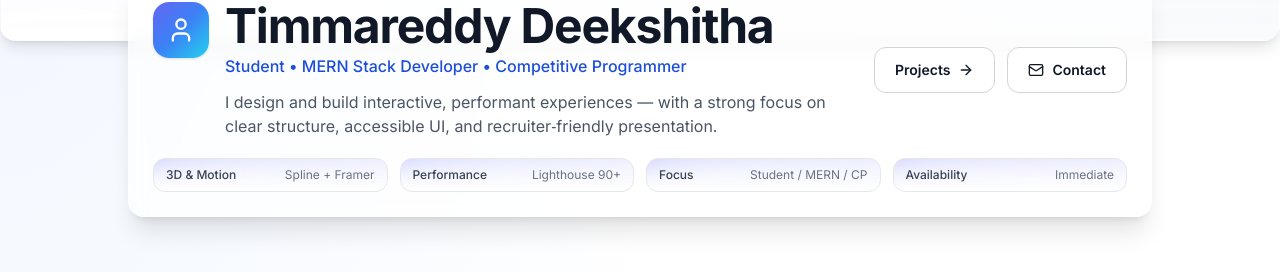
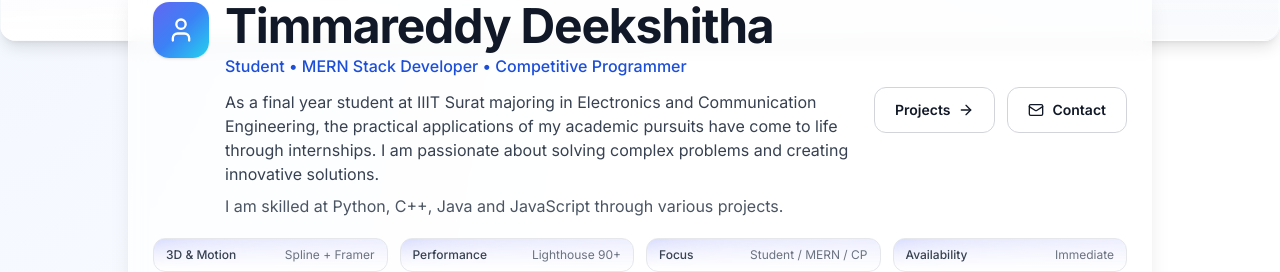
Before and after one commit to flamesdotblue/frontend-repo_xayc0xr5_ci68zw, a React (Vite) app: page / in a window 1280 px wide. Shown: the part 615-887 px from the top of the page. Built offline with nearby package versions, Linux system fonts and the light colour scheme; no server answers; a web font is replaced by a local one.

Commit message:
Update project prj_xayc0xr5 - 2025-10-15T10:19:48.288Z

```diff
--- a/src/components/Hero.jsx
+++ b/src/components/Hero.jsx
@@ -91,11 +91,18 @@ export default function Hero() {
               <motion.p
                 initial={{ opacity: 0, y: 10 }}
                 animate={{ opacity: 1, y: 0 }}
-                transition={{ delay: 0.3, duration: 0.5 }}
-                className="mt-3 max-w-2xl text-sm leading-relaxed text-gray-600 sm:text-base"
+                transition={{ delay: 0.25, duration: 0.5 }}
+                className="mt-3 max-w-2xl text-sm leading-relaxed text-gray-700 sm:text-base"
               >
-                I design and build interactive, performant experiences — with a strong focus on clear structure,
-                accessible UI, and recruiter‑friendly presentation.
+                As a final year student at IIIT Surat majoring in Electronics and Communication Engineering, the practical applications of my academic pursuits have come to life through internships. I am passionate about solving complex problems and creating innovative solutions.
+              </motion.p>
+              <motion.p
+                initial={{ opacity: 0, y: 10 }}
+                animate={{ opacity: 1, y: 0 }}
+                transition={{ delay: 0.35, duration: 0.5 }}
+                className="mt-2 max-w-2xl text-sm leading-relaxed text-gray-600 sm:text-base"
+              >
+                I am skilled at Python, C++, Java and JavaScript through various projects.
               </motion.p>
             </div>
           </div>
```
